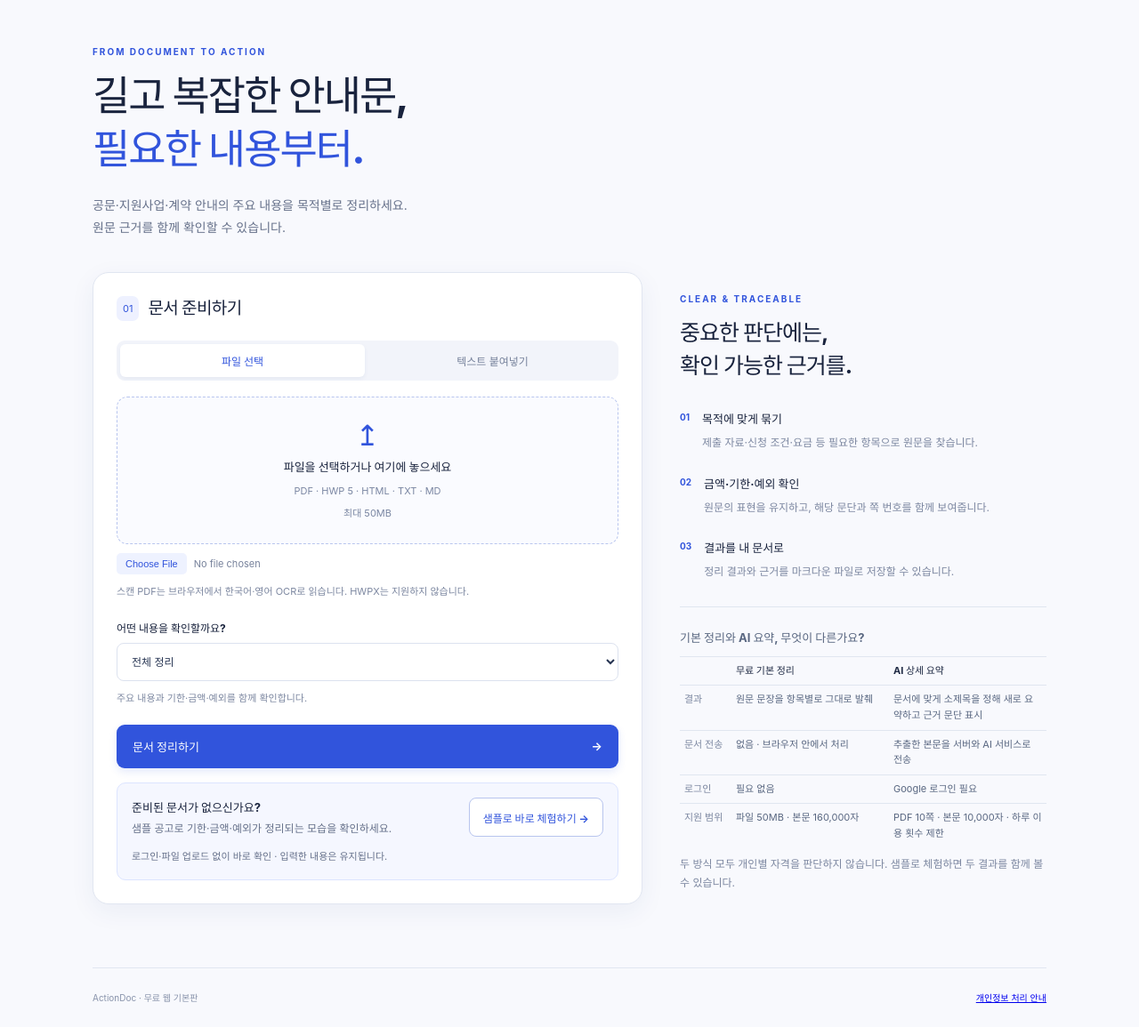
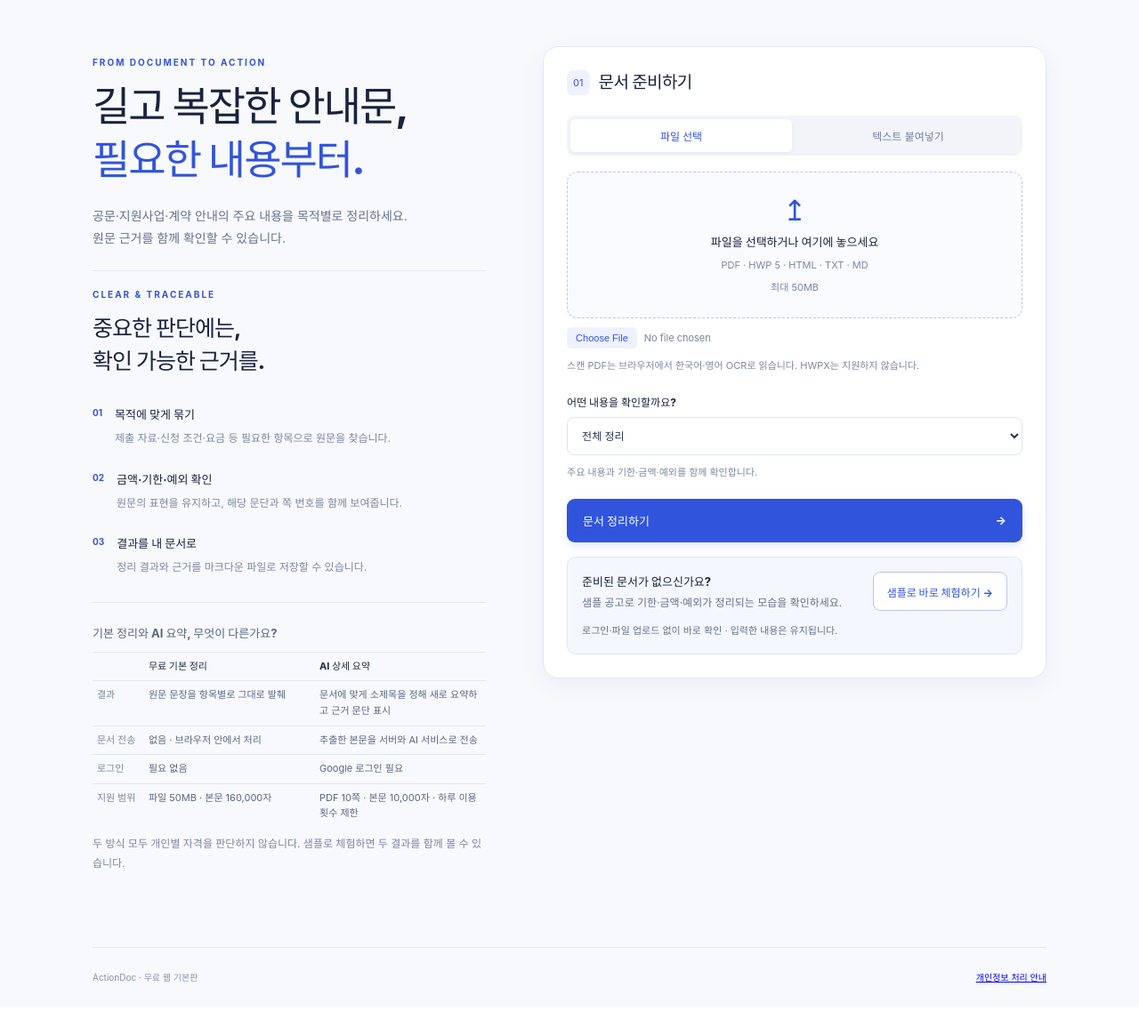
Before and after one commit to Hongik-agent/ActionDocAI, a web app: page /public/index.html in a window 1280 px wide. Shown: the part 82-1237 px from the top of the page at 89% size. After the commit the page ends 1187 px from the top, so only its background shows below. Run offline with its HTML, style and script files only (its server is not run), Linux system fonts and the light colour scheme; data that the repository does not hold is empty.

Commit message:
첫 화면에서 소개와 문서 입력 영역을 나란히 배치

```diff
--- a/web/public/index.html
+++ b/web/public/index.html
@@ -9,8 +9,8 @@
 <body>
 <header class="topbar"><a class="brand" href="/" aria-label="ActionDoc 홈"><span class="brand-icon">a↗</span>ActionDoc<span class="beta">WEB BETA</span></a><span class="privacy"><span class="dot"></span>기본 정리는 브라우저 안에서</span></header>
 <main>
+<div class="workspace">
 <section class="hero"><p class="eyebrow">FROM DOCUMENT TO ACTION</p><h1>길고 복잡한 안내문,<br><span>필요한 내용부터.</span></h1><p class="intro">공문·지원사업·계약 안내의 주요 내용을 목적별로 정리하세요.<br>원문 근거를 함께 확인할 수 있습니다.</p></section>
-<div class="workspace">
 <section class="panel input-panel" aria-labelledby="input-heading"><div class="panel-heading"><span class="step">01</span><h2 id="input-heading">문서 준비하기</h2></div>
 <div class="tabs" role="tablist" aria-label="문서 입력 방식"><button id="file-tab" role="tab" aria-selected="true" aria-controls="file-panel">파일 선택</button><button id="text-tab" role="tab" aria-selected="false" aria-controls="text-panel">텍스트 붙여넣기</button></div>
 <div id="file-panel" role="tabpanel" aria-labelledby="file-tab"><label class="dropzone" id="dropzone" for="file"><span class="upload-symbol">↥</span><strong id="file-label">파일을 선택하거나 여기에 놓으세요</strong><span>PDF · HWP 5 · HTML · TXT · MD</span><small>최대 50MB</small></label><div class="file-picker-row"><input id="file" type="file" accept=".pdf,.hwp,.html,.htm,.txt,.md" class="file-picker"><button id="remove-file" class="text-button" hidden>선택한 파일 지우기</button></div><fieldset id="pdf-options" hidden><legend>PDF 정리 범위</legend><label>시작 쪽 <input id="pdf-start" type="number" min="1" placeholder="처음"></label> <label>끝 쪽 <input id="pdf-end" type="number" min="1" placeholder="자동"></label><p>범위를 비우면 전체 문서를 정리합니다. 특정 부분만 보려면 최대 50쪽까지 지정하세요.</p><label><input type="checkbox" id="pdf-fast"> 빠르게 읽기 · 이미지 속 글자는 제외</label></fieldset><p class="field-help">스캔 PDF는 브라우저에서 한국어·영어 OCR로 읽습니다. HWPX는 지원하지 않습니다.</p></div>
--- a/web/public/style.css
+++ b/web/public/style.css
@@ -23,3 +23,18 @@
 .ai-example{background:#fff;border:1px solid #e2e7f2;border-radius:12px;padding:20px;margin-bottom:20px}.ai-example h3{margin:0 0 4px;font-size:15px}.ai-example .ai-panel{margin-top:0}
 #ai-direct{width:100%;margin-top:10px;padding:13px 15px;font-size:13px;color:var(--blue);border-color:#c9d4f3}
 .ai-overview{background:#f3f6ff;border:1px solid #dce4fb;border-radius:12px;padding:16px 18px}.ai-overview p{font-size:15px;line-height:1.8;margin:8px 0}.ai-actions{margin-top:20px}.ai-actions ul{margin:8px 0 0;padding-left:20px}.ai-actions li{margin:8px 0}.ai-details{margin-top:20px}.ai-details>summary{cursor:pointer;font-weight:600;padding:6px 0}
+
+.workspace{gap:24px}
+.workspace .hero{margin:0}
+.workspace .intro{margin:0}
+.workspace .guide{padding-top:20px}
+@media(min-width:901px){
+  .workspace{grid-template-columns:minmax(0,1fr) minmax(0,1.28fr);grid-template-rows:auto 1fr;column-gap:clamp(32px,5vw,68px);row-gap:0}
+  .workspace .hero{grid-column:1;grid-row:1;padding-top:12px}
+  .workspace .input-panel{grid-column:2;grid-row:1 / 3;min-width:0}
+  .workspace .guide{grid-column:1;grid-row:2;margin-top:24px;border-top:1px solid #e0e6f0}
+}
+@media(max-width:900px){
+  .workspace{grid-template-columns:minmax(0,1fr)}
+  main{padding-top:28px}
+}
```
